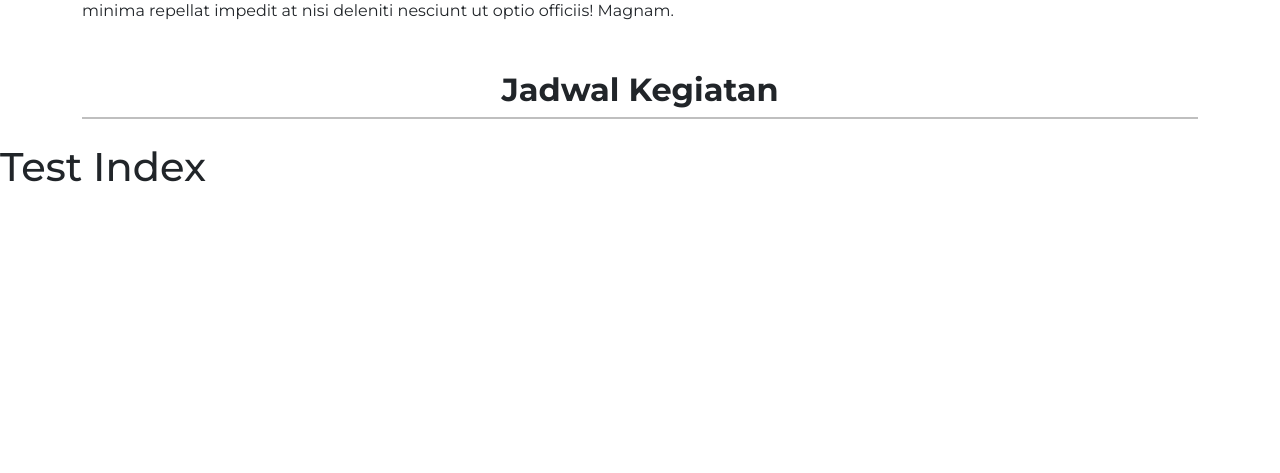
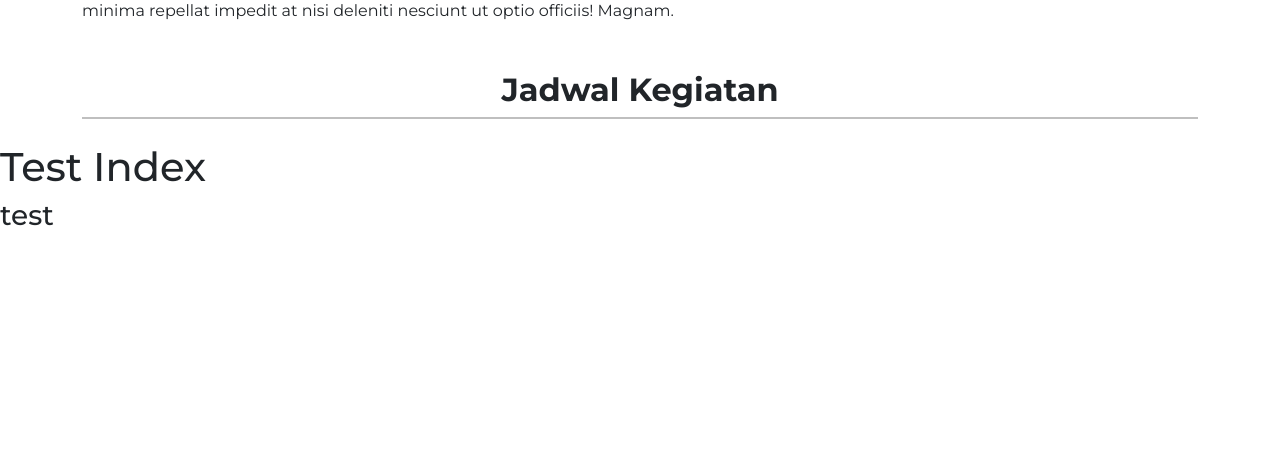
Before and after one commit to Jstfire/siBIMA-Project, a CodeIgniter 4 app: template app/Views/index.php in a window 1280 px wide. Shown: the part 904-1377 px from the top of the page. Run offline with PHP 8.4 and a stand-in for CodeIgniter, Linux system fonts and the light colour scheme; the template is opened without the code that fills it, so the values that code supplies are empty; some libraries are stand-ins or nearby versions.

Commit message:
nambah tes

```diff
--- a/app/Views/index.php
+++ b/app/Views/index.php
@@ -49,6 +49,7 @@
     </div>
 
     <h1>Test Index</h1>
+    <h3>test</h3>
     <br><br><br><br><br><br>
     <br><br><br><br><br><br>
     <br><br><br><br><br><br>
```
